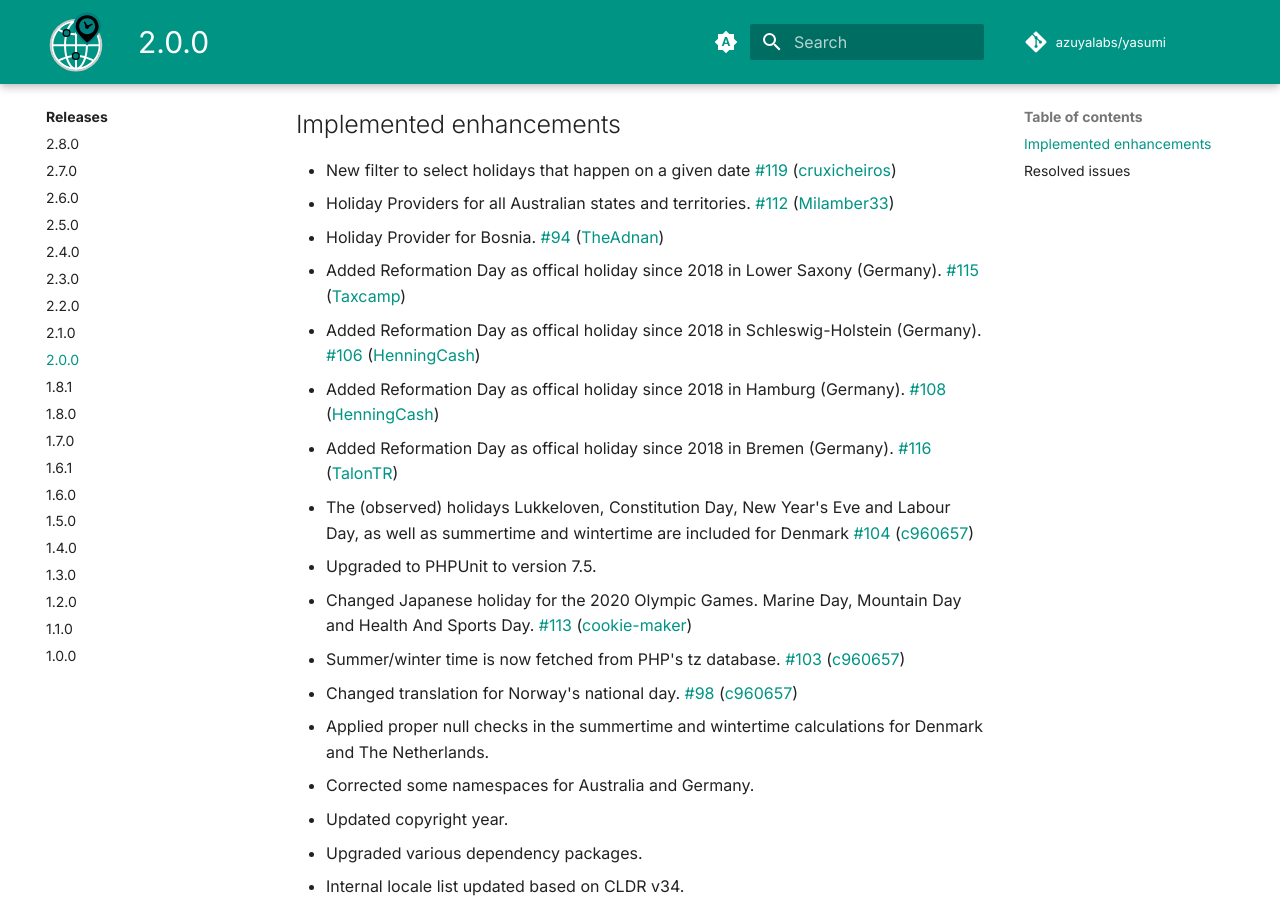
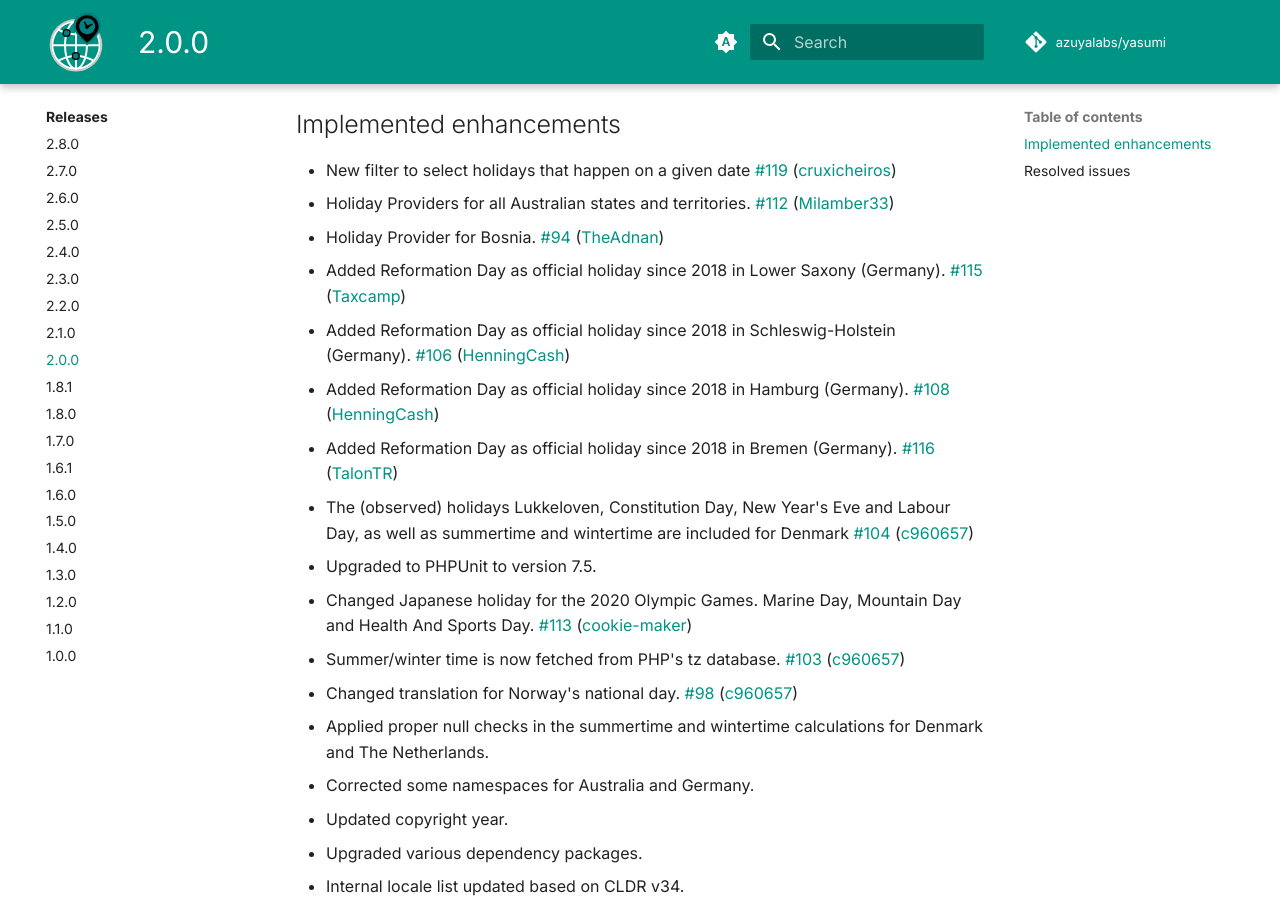
Before and after one commit to azuyalabs/yasumi-docs, an MkDocs documentation site: the page built from docs/releases/2.0.0.md, in a window 1280 px wide and 900 px high, scrolled down 449 px. Built offline with MkDocs 1.6.1 and Material for MkDocs 9.7.7, drawn with Linux system fonts in a browser that asks for light colours; comment, search, counter and statistics services are not loaded.

Commit message:
Fix typo in 2.0.0 release notes
Signed-off-by: Sacha Telgenhof <me@sachatelgenhof.com>

```diff
--- a/docs/releases/2.0.0.md
+++ b/docs/releases/2.0.0.md
@@ -13,10 +13,10 @@ More details can be found in the blog entry here: [Welcome Yasumi version 2!](ht
 - New filter to select holidays that happen on a given date [\#119](https://github.com/azuyalabs/yasumi/pull/119) ([cruxicheiros](https://github.com/cruxicheiros))
 - Holiday Providers for all Australian states and territories. [\#112](https://github.com/azuyalabs/yasumi/pull/112) ([Milamber33](https://github.com/Milamber33))
 - Holiday Provider for Bosnia. [\#94](https://github.com/azuyalabs/yasumi/pull/94) ([TheAdnan](https://github.com/TheAdnan))
-- Added Reformation Day as offical holiday since 2018 in Lower Saxony (Germany). [#115](https://github.com/azuyalabs/yasumi/issues/115) ([Taxcamp](https://github.com/Taxcamp))
-- Added Reformation Day as offical holiday since 2018 in Schleswig-Holstein (Germany). [#106](https://github.com/azuyalabs/yasumi/pull/106) ([HenningCash](https://github.com/HenningCash))
-- Added Reformation Day as offical holiday since 2018 in Hamburg (Germany). [#108](https://github.com/azuyalabs/yasumi/pull/108) ([HenningCash](https://github.com/HenningCash))
-- Added Reformation Day as offical holiday since 2018 in Bremen (Germany). [#116](https://github.com/azuyalabs/yasumi/issues/116) ([TalonTR](https://github.com/TalonTR))
+- Added Reformation Day as official holiday since 2018 in Lower Saxony (Germany). [#115](https://github.com/azuyalabs/yasumi/issues/115) ([Taxcamp](https://github.com/Taxcamp))
+- Added Reformation Day as official holiday since 2018 in Schleswig-Holstein (Germany). [#106](https://github.com/azuyalabs/yasumi/pull/106) ([HenningCash](https://github.com/HenningCash))
+- Added Reformation Day as official holiday since 2018 in Hamburg (Germany). [#108](https://github.com/azuyalabs/yasumi/pull/108) ([HenningCash](https://github.com/HenningCash))
+- Added Reformation Day as official holiday since 2018 in Bremen (Germany). [#116](https://github.com/azuyalabs/yasumi/issues/116) ([TalonTR](https://github.com/TalonTR))
 - The (observed) holidays Lukkeloven, Constitution Day, New Year&#039;s Eve and Labour Day, as well as summertime and wintertime are included for Denmark [\#104](https://github.com/azuyalabs/yasumi/pull/104) ([c960657](https://github.com/c960657))
 - Upgraded to PHPUnit to version 7.5.
 - Changed Japanese holiday for the 2020 Olympic Games. Marine Day, Mountain Day and Health And Sports Day. [\#113](https://github.com/azuyalabs/yasumi/pull/113) ([cookie-maker](https://github.com/cookie-maker))
```
